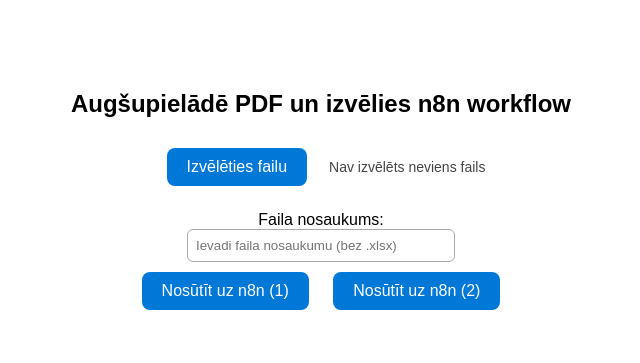
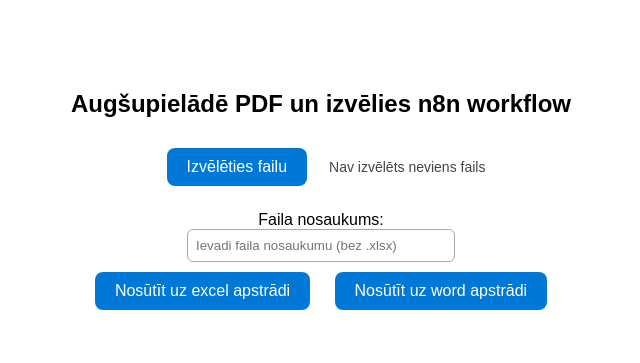
Before and after one commit to Gatis224/AT-test-01, a website: page public/index.html in a window 1280 px wide. Shown: the whole page, without its empty margins (319-959 px from the left). Drawn offline with Linux system fonts and the light colour scheme.

Commit message:
renamed button names

```diff
--- a/public/index.html
+++ b/public/index.html
@@ -83,8 +83,8 @@
   </div>
 
   <!-- Workflow buttons -->
-  <button class="btn" onclick="uploadFile(1)">Nosūtīt uz n8n (1)</button>
-  <button class="btn" onclick="uploadFile(2)">Nosūtīt uz n8n (2)</button>
+  <button class="btn" onclick="uploadFile(1)">Nosūtīt uz excel apstrādi </button>
+  <button class="btn" onclick="uploadFile(2)">Nosūtīt uz word apstrādi</button>
 
   <!-- Download button -->
   <button id="downloadBtn" class="btn" style="display:none">Lejupielādēt failu</button>
```
